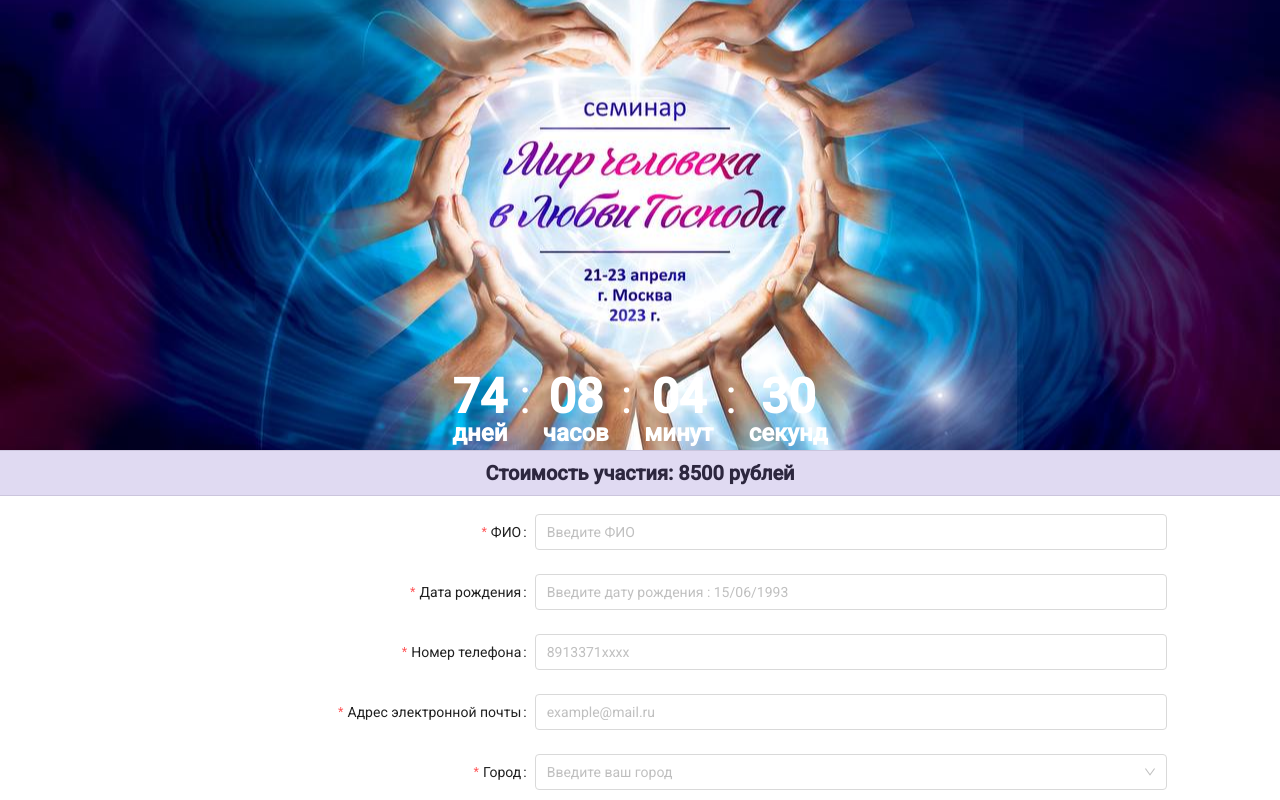
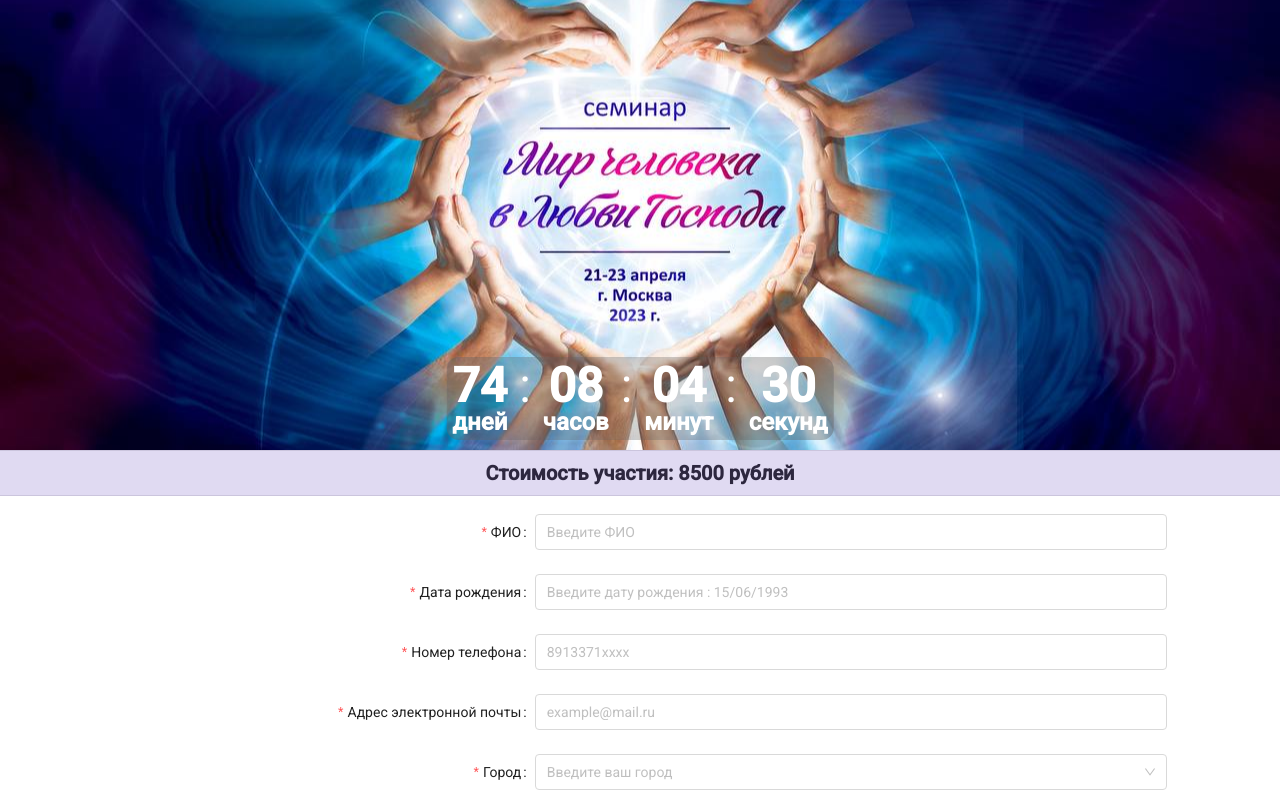
Before and after one commit to Vasyah/seminar-frontend, a React (Create React App) app: page / in a window 1280 px wide. Shown: the top 800 px of the page. Built offline with nearby package versions, Linux system fonts and the light colour scheme.

Commit message:
-change registration email -change timer container -add error handling

```diff
--- a/src/components/Banner/Banner.tsx
+++ b/src/components/Banner/Banner.tsx
@@ -44,10 +44,13 @@ const BannerContainer = styled.header`
 
 const TimerContainer = styled.div`
   position: absolute;
-  bottom: 5px;
+  bottom: 10px;
   left: 50%;
   transform: translate(-50%, 0);
   color: #fff !important;
+  padding: 0.35rem;
+  box-shadow: inset 0 0 100px rgba(98, 96, 96, 0.6);
+  border-radius: 12px;
 `;
 
 export const Banner: FC<IBanner> = (props: IBanner) => {
--- a/src/components/Container/Container.tsx
+++ b/src/components/Container/Container.tsx
@@ -1,4 +1,4 @@
-import React, { FC, useState } from 'react';
+import React, { FC, useEffect, useState } from 'react';
 import { ConfigProvider, Divider, Spin, Typography } from 'antd';
 import { Banner } from '../Banner/Banner';
 import { Tips } from '../Tips/Tips';
@@ -11,6 +11,7 @@ import { useWindowSize } from '../../hooks/useSize';
 import { OurTeachers } from '../OurTeachers/OutTeachers';
 import { RegistrationConfirm } from '../RegistrationConfirm/RegistrationConfirm';
 import { seminarPrice } from '../../utils/variables';
+import { getRegistrationTemplate } from '../../modules/RegistrationForm/helpers/getRegistrationTemplate';
 
 export interface ILayout {}
 
--- a/src/modules/RegistrationForm/components/RegistrationFormView.tsx
+++ b/src/modules/RegistrationForm/components/RegistrationFormView.tsx
@@ -1,5 +1,14 @@
-import React, { FC, useState } from 'react';
-import { Button, Checkbox, Col, Form, Input, Row, Select } from 'antd';
+import React, { FC } from 'react';
+import {
+  Button,
+  Checkbox,
+  Col,
+  Form,
+  Input,
+  notification,
+  Row,
+  Select,
+} from 'antd';
 import { RegistrationApi } from '../api/registrationApi';
 import { IUser } from '../types';
 import { ITeachers } from '../../../components/OurTeachers/OutTeachers';
@@ -40,7 +49,15 @@ export const RegistrationFormView: FC<IRegistrationFormView> = ({
           }
         }
       })
-      .catch((e) => console.log(e));
+      .catch((e) => {
+        setLoading(false);
+        notification.error({
+          message: `Ошибка во время регистрации`,
+          description:
+            'Возможно, у нас проблемы с сервером, пожалуйста, повторите попытку позже😢',
+          placement: 'top',
+        });
+      });
   };
 
   return (
```
Also changed, not shown: src/modules/RegistrationForm/helpers/getTemplate.ts (+1 -1 lines).
